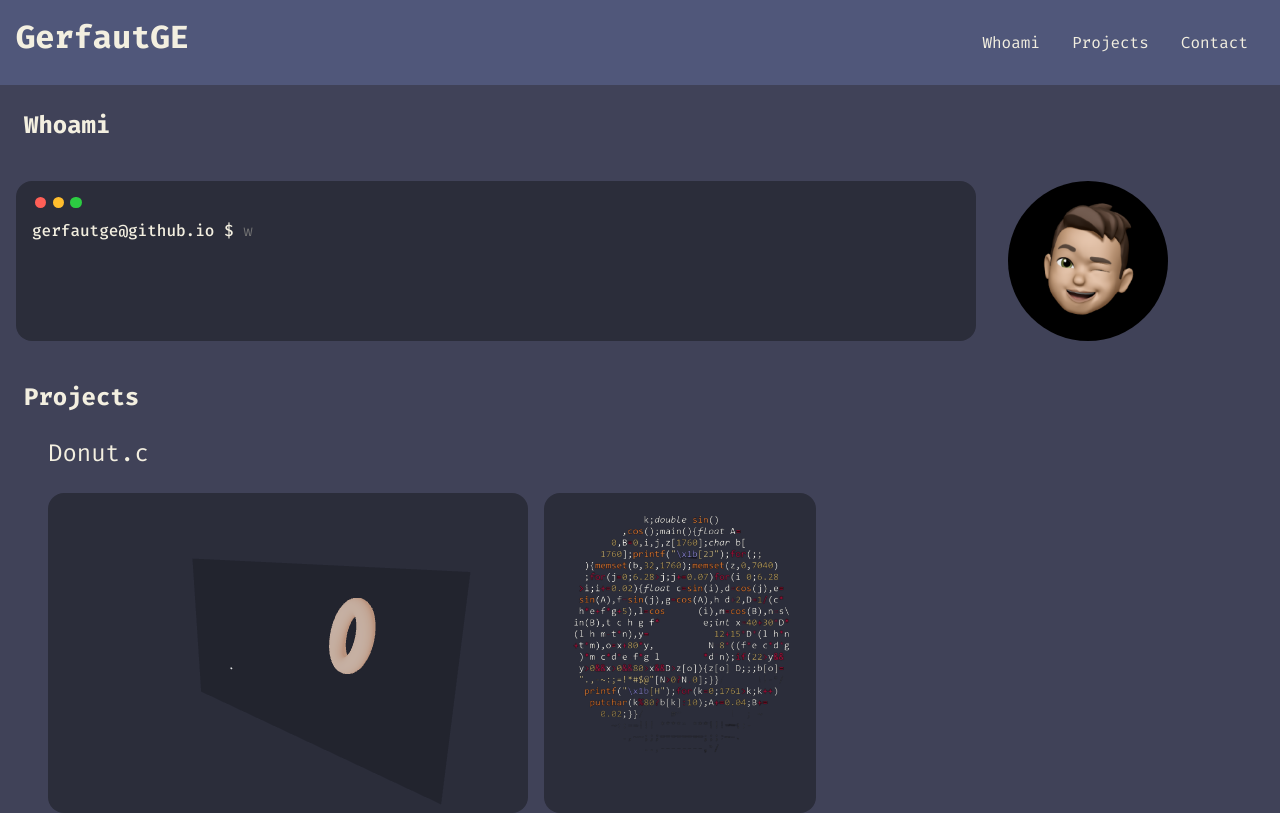
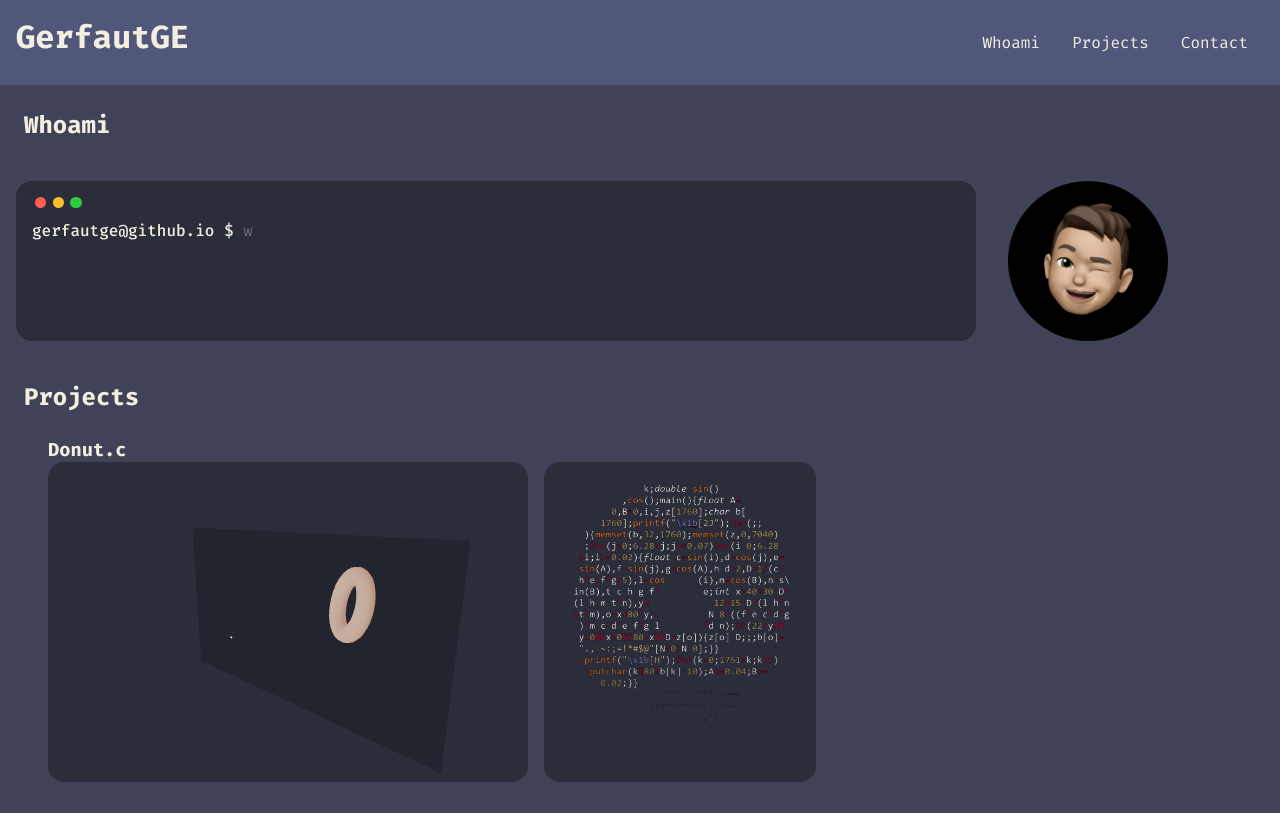
Before and after one commit to GerfautGE/gerfautge.github.io, a React (Create React App) app: page / in a window 1280 px wide. Built offline with nearby package versions, Linux system fonts and the light colour scheme.

Commit message:
chore: remove local definition of h3 style

```diff
--- a/src/Components/Projects/Donut_project/Canvas3D.scss
+++ b/src/Components/Projects/Donut_project/Canvas3D.scss
@@ -1,11 +1,4 @@
 @import "/src/variables.scss";
-
-h3 {
-  padding-left: 0em;
-  padding-bottom: 1em;
-  font-size: 1.5em;
-  font-weight: 400;
-}
 
 Canvas {
   background-color: $console-background;
```
